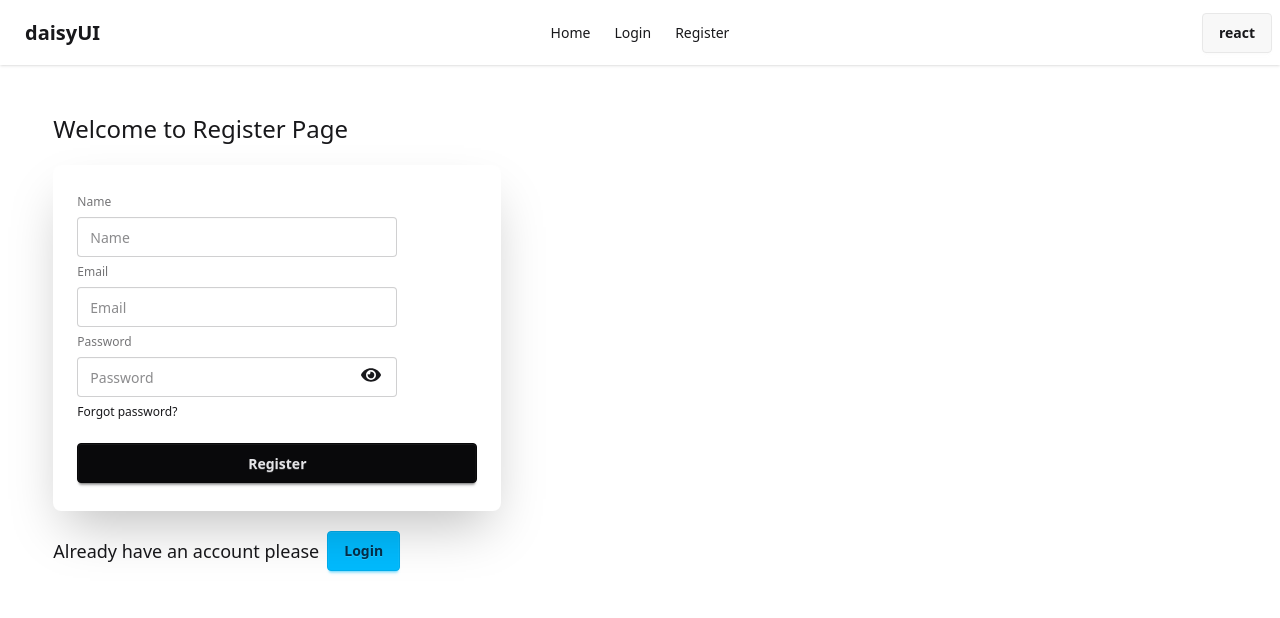
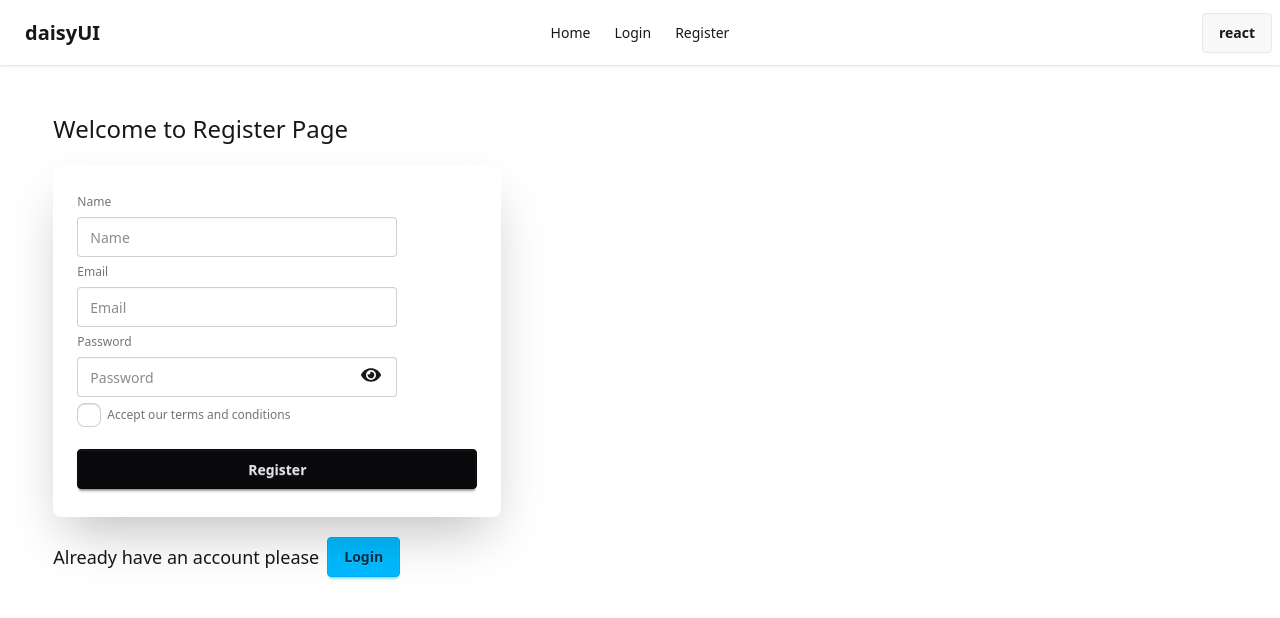
Before and after one commit to Taanveer22/firebase-form-auth-2, a React (Vite) app: page /register in a window 1280 px wide. Shown: the top 618 px of the page. Built offline with nearby package versions, Linux system fonts and the light colour scheme.

Commit message:
alhamdulliah checkbox validation done by useState

```diff
--- a/src/components/Login.jsx
+++ b/src/components/Login.jsx
@@ -10,7 +10,7 @@ const Login = () => {
   };
   return (
     <div className="">
-      <h1 className="text-2xl font-medium mb-5">Welcome to Register Page</h1>
+      <h1 className="text-2xl font-medium mb-5">Welcome to Login Page</h1>
       <form
         onSubmit={handleLoginForm}
         className="card bg-base-100 w-full max-w-md shrink-0 shadow-2xl"
--- a/src/components/Register.jsx
+++ b/src/components/Register.jsx
@@ -16,7 +16,8 @@ const Register = () => {
     const name = e.target.name.value;
     const email = e.target.email.value;
     const password = e.target.password.value;
-    console.log(name, email, password);
+    const checkbox = e.target.checkbox.checked;
+    console.log(name, email, password, checkbox);
 
     // reset state status
     setErrorMessage("");
@@ -36,6 +37,11 @@ const Register = () => {
         "give at least one uppercase and lowercase and number and special character"
       );
       return;
+    }
+
+    // terms and conditions validation
+    if (!checkbox) {
+      setErrorMessage("please accept our terms and condtions");
     }
 
     createUserWithEmailAndPassword(auth, email, password)
@@ -90,9 +96,11 @@ const Register = () => {
                 <FaEye size={20}></FaEye>
               )}
             </button>
-            <div>
-              <a className="link link-hover">Forgot password?</a>
-            </div>
+
+            <label className="label">
+              <input type="checkbox" name="checkbox" className="checkbox" />
+              Accept our terms and conditions
+            </label>
             <button className="btn btn-neutral mt-4">Register</button>
           </fieldset>
           {errorMessage && (
```
